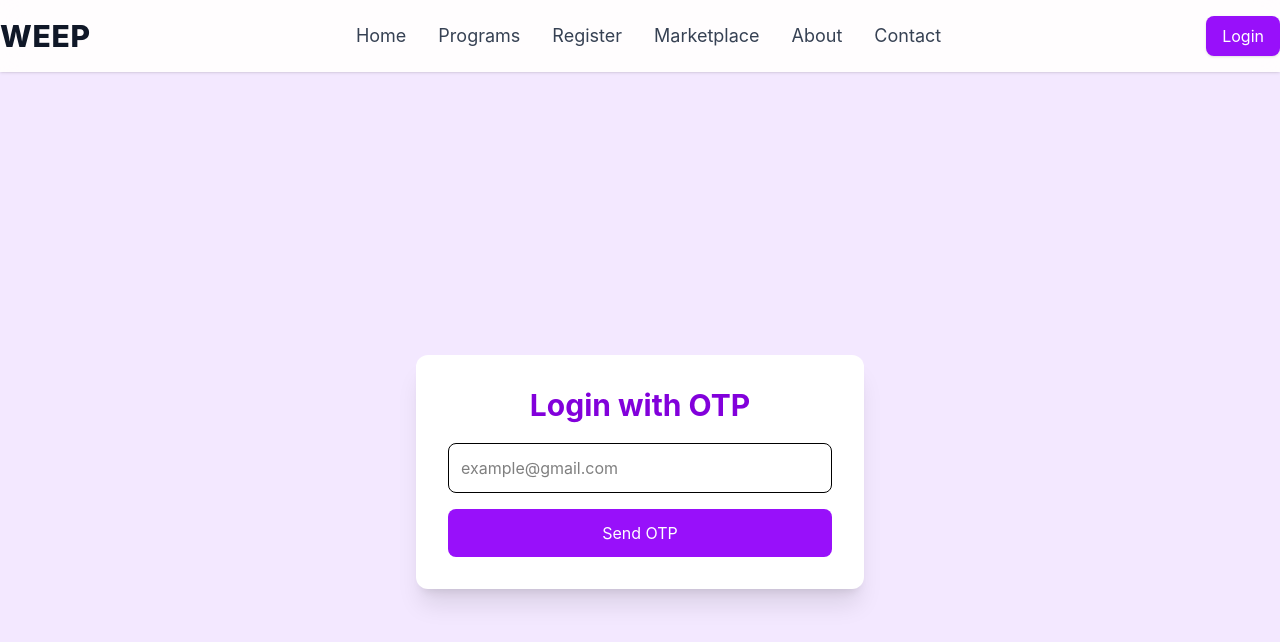
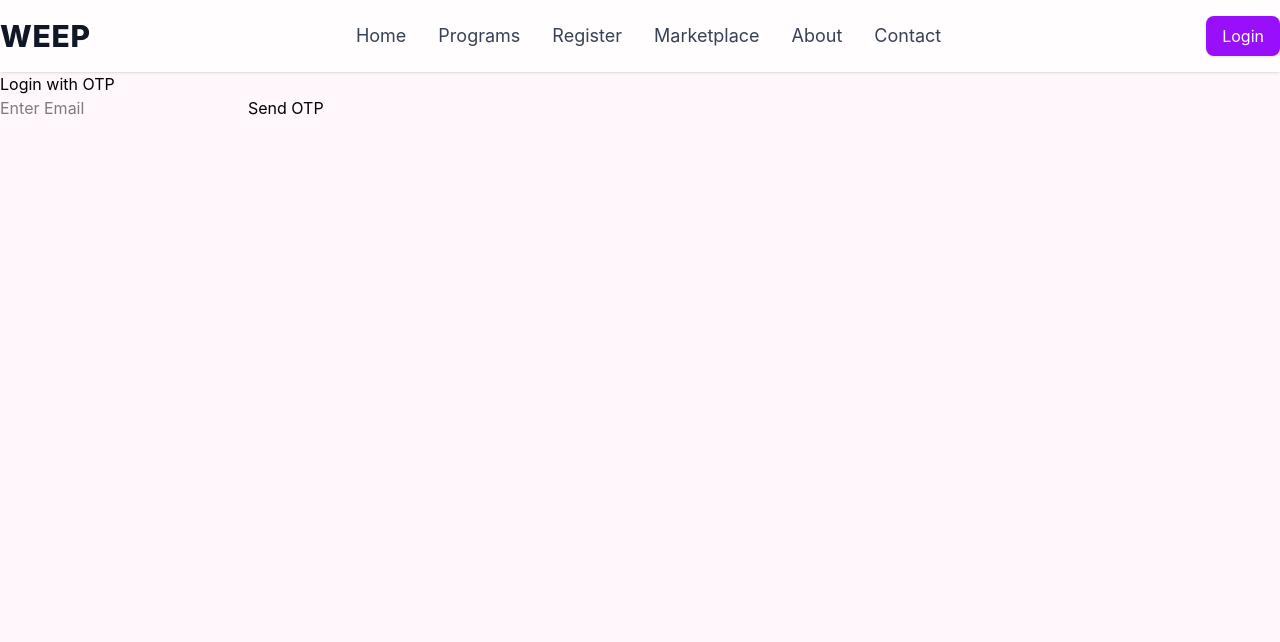
Before and after one commit to Sanjana-Annam/frontend, a React (Vite) app: page /login in a window 1280 px wide. Shown: the top 642 px of the page. Built offline with nearby package versions, Linux system fonts and the light colour scheme.

Commit message:
Refactor OTP login component with axios

```diff
--- a/src/pages/OtpLogin.jsx
+++ b/src/pages/OtpLogin.jsx
@@ -1,93 +1,59 @@
 import { useState } from "react";
-import { useNavigate } from "react-router-dom";
-import API_BASE_URL from "../config";   // <-- import backend URL
+import axios from "axios";
+import API_BASE_URL from "../config";
 
 export default function OtpLogin() {
   const [email, setEmail] = useState("");
-  const [userOtp, setUserOtp] = useState("");
-  const [step, setStep] = useState(1);
-  const navigate = useNavigate();
+  const [otp, setOtp] = useState("");
+  const [otpSent, setOtpSent] = useState(false);
 
   const sendOtp = async () => {
-    if (!email) return alert("Enter email");
-
+    if (!email) return alert("Enter email first");
     try {
-      const res = await fetch(`${API_BASE_URL}/api/send-otp`, {
-        method: "POST",
-        headers: { "Content-Type": "application/json" },
-        body: JSON.stringify({ email }),
-      });
-
-      const data = await res.json();
-
-      if (res.status === 200) {
-        alert("OTP sent successfully 📩");
-        setStep(2);
-      } else {
-        alert(`Failed ❌: ${data.message}`);
-      }
-    } catch (error) {
-      alert("Server error ❌");
+      const res = await axios.post(`${API_BASE_URL}/send-otp`, { email });
+      alert("OTP sent to email ✔");
+      setOtpSent(true);
+    } catch (err) {
+      alert("❌ Failed to send OTP: " + (err.response?.data?.message || "Server error"));
     }
   };
 
   const verifyOtp = async () => {
-    if (!userOtp) return alert("Enter OTP");
-
+    if (!email || !otp) return alert("Enter both email and OTP");
     try {
-      const res = await fetch(`${API_BASE_URL}/api/verify-otp`, {
-        method: "POST",
-        headers: { "Content-Type": "application/json" },
-        body: JSON.stringify({ email, otp: userOtp }),
-      });
-
-      const data = await res.json();
-
-      if (res.status === 200) {
-        localStorage.setItem("userEmail", email);
-        window.dispatchEvent(new Event("storage"));
-        navigate("/dashboard");
-      } else {
-        alert("Invalid OTP ❌");
-      }
-    } catch (error) {
-      alert("Server error ❌");
+      const res = await axios.post(`${API_BASE_URL}/verify-otp`, { email, otp });
+      alert("Login Success ✔");
+      localStorage.setItem("token", res.data.token);
+      window.location.href = "/dashboard";
+    } catch (err) {
+      alert("❌ Invalid OTP");
     }
   };
 
   return (
-    <section className="min-h-screen flex justify-center items-center bg-purple-100">
-      <div className="bg-white p-8 shadow-xl rounded-xl w-[90%] max-w-md">
-        <h2 className="text-3xl font-bold text-purple-700 text-center mb-5">Login with OTP</h2>
-
-        {step === 1 && (
-          <>
+    <div className="login-box">
+      <h2>Login with OTP</h2>
       <input
         type="email"
-              className="w-full border p-3 rounded-lg mb-4"
-              placeholder="example@gmail.com"
+        placeholder="Enter Email"
+        value={email}
         onChange={(e) => setEmail(e.target.value)}
       />
-            <button onClick={sendOtp} className="w-full bg-purple-600 text-white py-3 rounded-lg">
-              Send OTP
-            </button>
-          </>
+
+      {otpSent && (
+        <input
+          type="text"
+          placeholder="Enter OTP"
+          value={otp}
+          onChange={(e) => setOtp(e.target.value)}
+        />
       )}
 
-        {step === 2 && (
-          <>
-            <input
-              type="number"
-              className="w-full border p-3 rounded-lg mb-4"
-              placeholder="Enter OTP"
-              onChange={(e) => setUserOtp(e.target.value)}
-            />
-            <button onClick={verifyOtp} className="w-full bg-purple-600 text-white py-3 rounded-lg">
-              Verify OTP
-            </button>
-          </>
+      {!otpSent ? (
+        <button onClick={sendOtp}>Send OTP</button>
+      ) : (
+        <button onClick={verifyOtp}>Verify OTP</button>
       )}
     </div>
-    </section>
   );
 }
```
Lines whose indentation alone changed are shown as unchanged.
